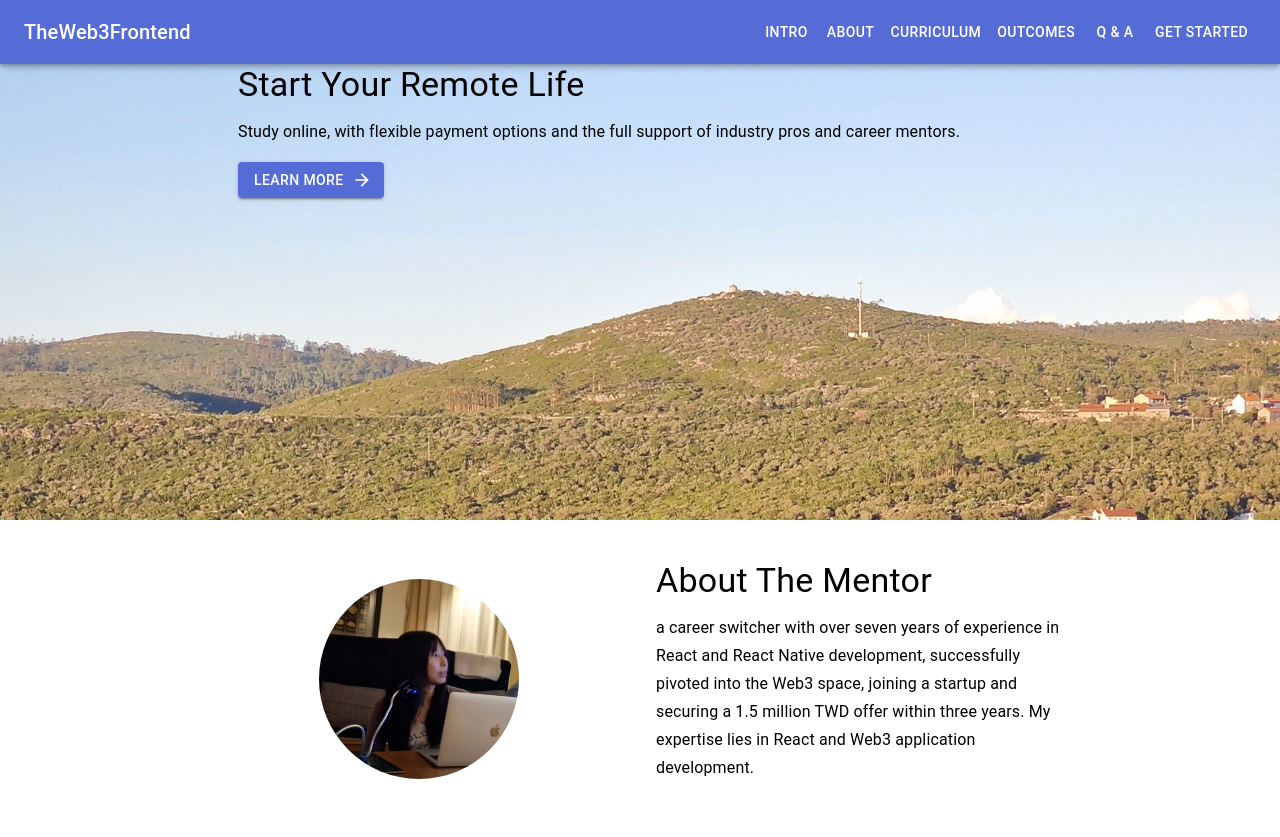
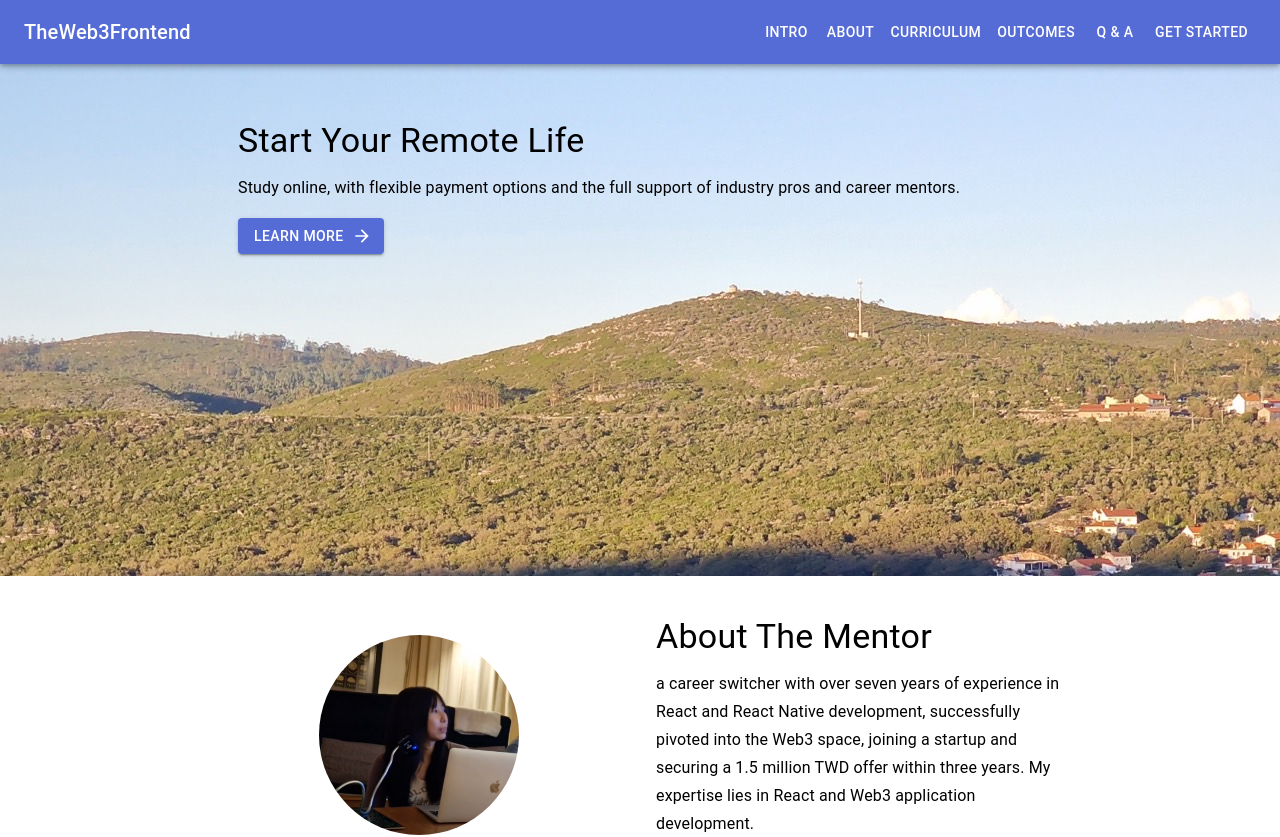
Before and after one commit to noraliucode/landing-page, a React (Create React App) app: page / in a window 1280 px wide. Shown: the top 837 px of the page. Built offline with nearby package versions, Linux system fonts and the light colour scheme.

Commit message:
fix: fix style

```diff
--- a/src/LandingPage.tsx
+++ b/src/LandingPage.tsx
@@ -18,7 +18,7 @@ import ExpandMoreIcon from "@mui/icons-material/ExpandMore";
 import InstagramIcon from "@mui/icons-material/Instagram";
 import GitHubIcon from "@mui/icons-material/GitHub";
 import { Link as ScrollLink } from "react-scroll";
-import Header from "./components/Header";
+import Header, { HEADER_HEIGHT } from "./components/Header";
 
 const theme = createTheme({
   palette: {
@@ -45,6 +45,7 @@ const IntroSection = () => {
         backgroundSize: "cover",
         color: "black", // Adjust text color for readability
         height: "65vh",
+        paddingTop: HEADER_HEIGHT,
       }}
     >
       <Container maxWidth="md" id="introSection">
```
